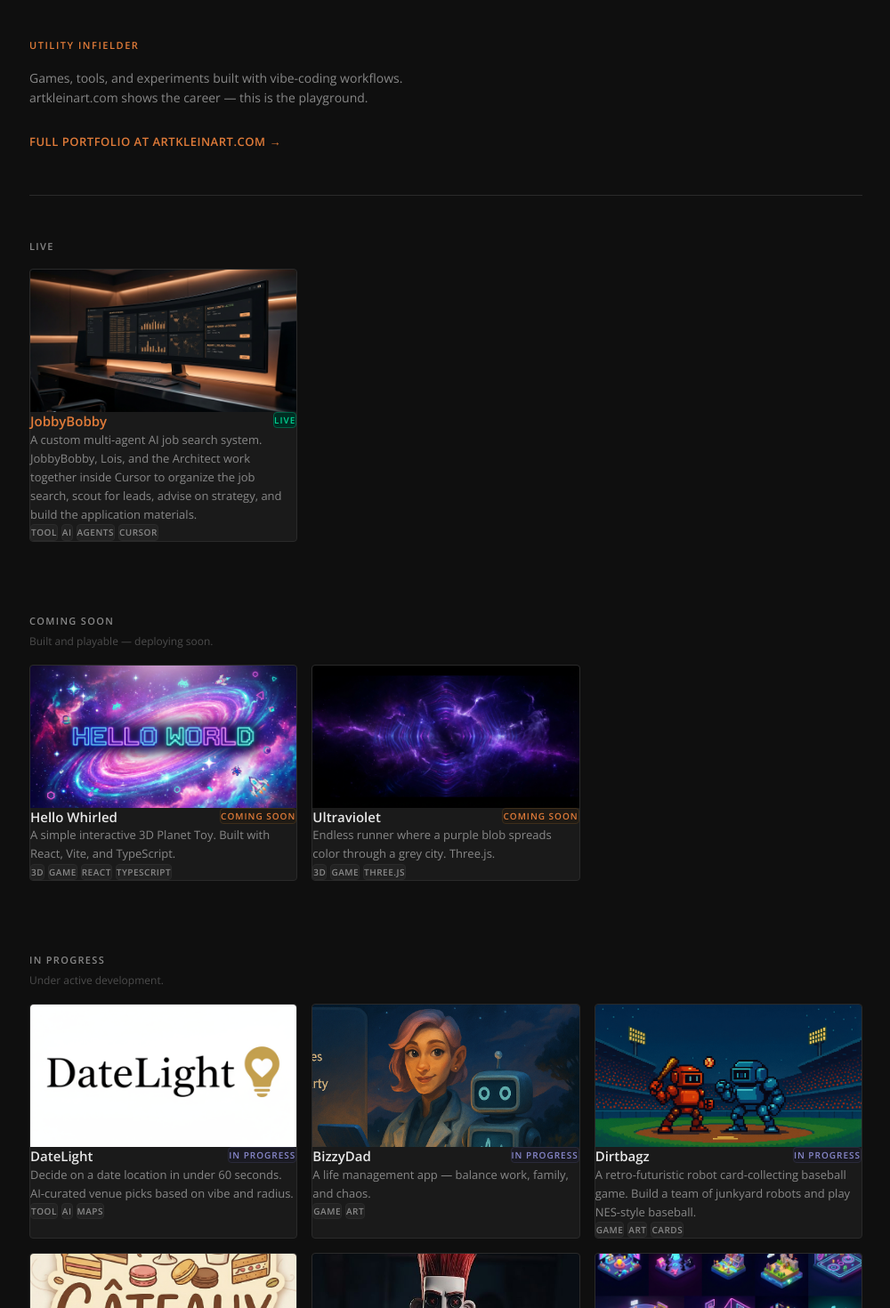
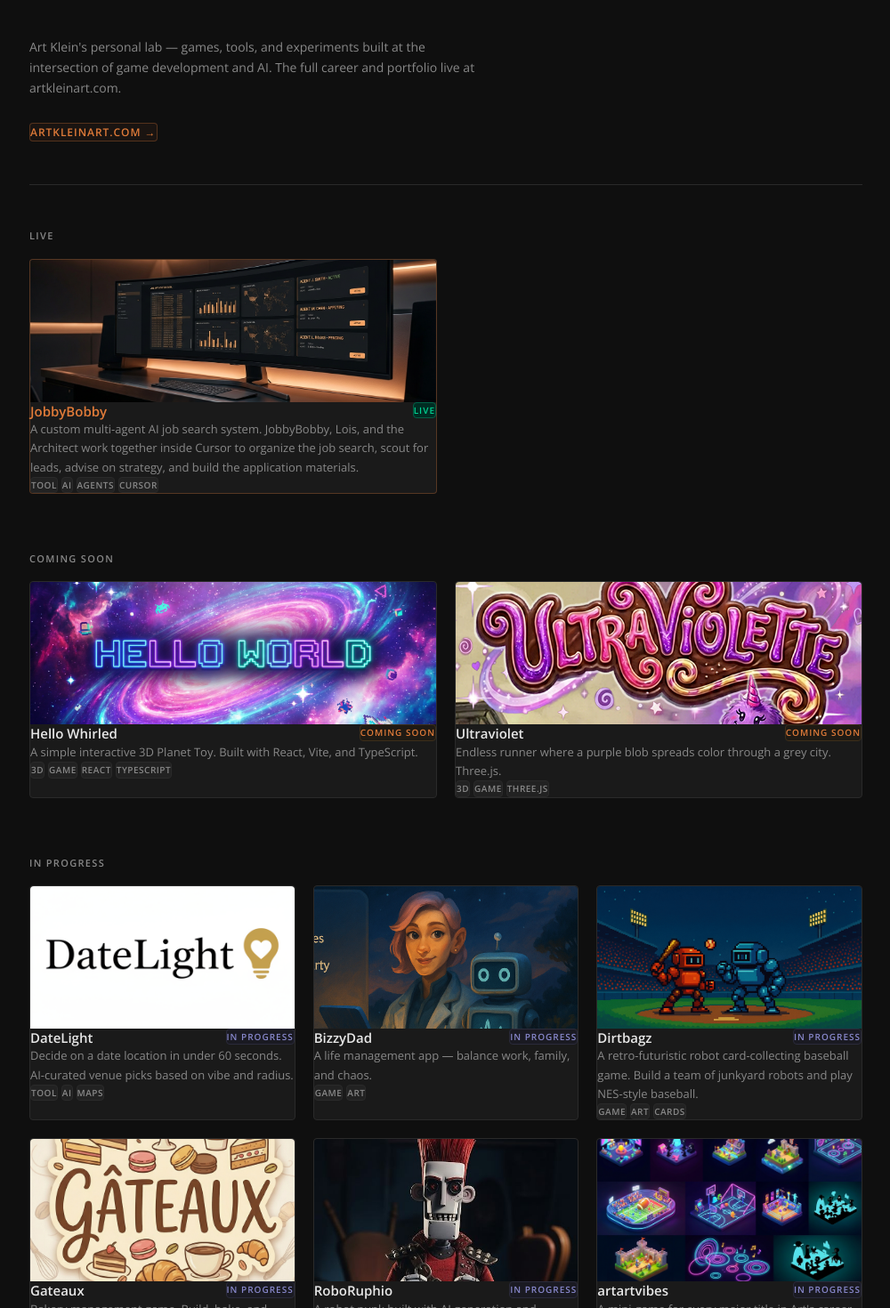
Before and after one commit to aklein00/utilityinfielder.com, a Next.js app: page / in a window 1280 px wide. Shown: the part 100-1570 px from the top of the page at 89% size, without its empty margins (139-1139 px from the left). Built offline with nearby package versions, Linux system fonts and the light colour scheme.

Commit message:
Updates to the images for Ultraviolette

```diff
--- a/src/app/page.tsx
+++ b/src/app/page.tsx
@@ -19,39 +19,37 @@
         {/* Hero */}
         <section style={{ padding: "56px 0 48px", borderBottom: "1px solid var(--border)", marginBottom: "48px" }}>
           <p
-            className="text-[11px] font-semibold uppercase tracking-[0.14em]"
-            style={{ color: "var(--accent)", marginBottom: "16px" }}
-          >
-            Utility Infielder
-          </p>
-          <p
             className="text-[14px] leading-relaxed"
             style={{ color: "var(--text-muted)", maxWidth: "520px", marginBottom: "24px" }}
           >
-            Games, tools, and experiments built with vibe-coding workflows.
-            artkleinart.com shows the career — this is the playground.
+            Art Klein's personal lab — games, tools, and experiments built at the intersection of game development and AI.
+            The full career and portfolio live at artkleinart.com.
           </p>
           <a
             href="https://artkleinart.com"
             target="_blank"
             rel="noopener noreferrer"
-            className="inline-block text-[13px] font-semibold uppercase tracking-[0.04em] no-underline hover:no-underline transition-colors duration-150"
-            style={{ color: "var(--accent)" }}
+            className="inline-flex items-center gap-2 text-[12px] font-semibold uppercase tracking-[0.08em] no-underline hover:no-underline transition-colors duration-150 px-3 py-2 rounded-sm"
+            style={{
+              color: "var(--accent)",
+              border: "1px solid rgba(224,123,57,0.3)",
+              background: "rgba(224,123,57,0.05)",
+            }}
           >
-            Full portfolio at artkleinart.com →
+            artkleinart.com →
           </a>
         </section>
 
         {/* Live Projects */}
         {liveProjects.length > 0 && (
-          <section style={{ marginBottom: "80px" }}>
+          <section style={{ marginBottom: "64px" }}>
             <p
               className="text-[11px] font-semibold uppercase tracking-[0.12em]"
               style={{ color: "var(--text-muted)", marginBottom: "16px" }}
             >
               Live
             </p>
-            <div className="grid gap-4" style={{ gridTemplateColumns: "repeat(auto-fill, minmax(280px, 1fr))" }}>
+            <div className="grid grid-cols-1 sm:grid-cols-2 gap-5">
               {liveProjects.map((project) => (
                 <ProjectCard key={project.id} project={project} />
               ))}
@@ -61,20 +59,14 @@
 
         {/* Coming Soon */}
         {comingSoonProjects.length > 0 && (
-          <section style={{ marginBottom: "80px" }}>
+          <section style={{ marginBottom: "64px" }}>
             <p
               className="text-[11px] font-semibold uppercase tracking-[0.12em]"
-              style={{ color: "var(--text-muted)", marginBottom: "4px" }}
+              style={{ color: "var(--text-muted)", marginBottom: "16px" }}
             >
               Coming Soon
             </p>
-            <p
-              className="text-[12px]"
-              style={{ color: "var(--text-muted)", opacity: 0.5, marginBottom: "16px" }}
-            >
-              Built and playable — deploying soon.
-            </p>
-            <div className="grid gap-4" style={{ gridTemplateColumns: "repeat(auto-fill, minmax(280px, 1fr))" }}>
+            <div className="grid grid-cols-1 sm:grid-cols-2 gap-5">
               {comingSoonProjects.map((project) => (
                 <ProjectCard key={project.id} project={project} />
               ))}
@@ -87,17 +79,11 @@
           <section>
             <p
               className="text-[11px] font-semibold uppercase tracking-[0.12em]"
-              style={{ color: "var(--text-muted)", marginBottom: "4px" }}
+              style={{ color: "var(--text-muted)", marginBottom: "16px" }}
             >
               In Progress
             </p>
-            <p
-              className="text-[12px]"
-              style={{ color: "var(--text-muted)", opacity: 0.5, marginBottom: "16px" }}
-            >
-              Under active development.
-            </p>
-            <div className="grid gap-4" style={{ gridTemplateColumns: "repeat(auto-fill, minmax(280px, 1fr))" }}>
+            <div className="grid grid-cols-1 sm:grid-cols-2 lg:grid-cols-3 gap-5">
               {wipProjects.map((project) => (
                 <ProjectCard key={project.id} project={project} />
               ))}
--- a/src/components/ui/ProjectCard.tsx
+++ b/src/components/ui/ProjectCard.tsx
@@ -36,10 +36,10 @@
   return (
     <CardWrapper>
       <div
-        className="h-full rounded-sm border transition-colors duration-150"
+        className="h-full rounded-sm border transition-shadow duration-200 group-hover:shadow-[0_0_0_1px_rgba(224,123,57,0.45)]"
         style={{
           background: "var(--surface)",
-          borderColor: "var(--border)",
+          borderColor: isClickable ? "rgba(224,123,57,0.3)" : "var(--border)",
         }}
       >
         {/* Thumbnail */}
@@ -75,7 +75,7 @@
               }}
             >
               {isClickable ? (
-                <span className="group-hover:underline">{project.name}</span>
+                <span>{project.name}</span>
               ) : (
                 project.name
               )}
```
Also changed, not shown: public/assets/images/projects/ultraviolet.png, 1 other file (tests, documents, lock files or other folders).
